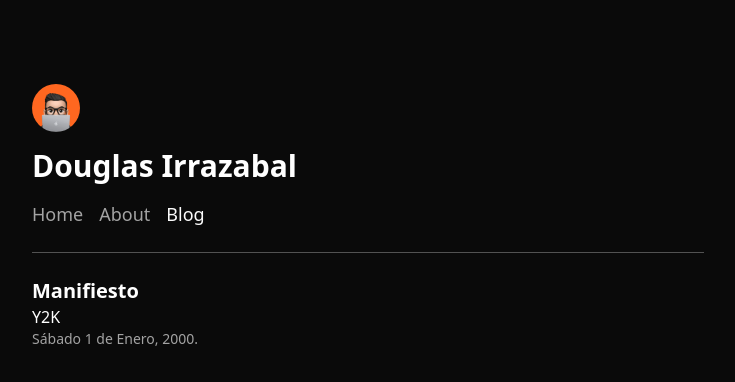
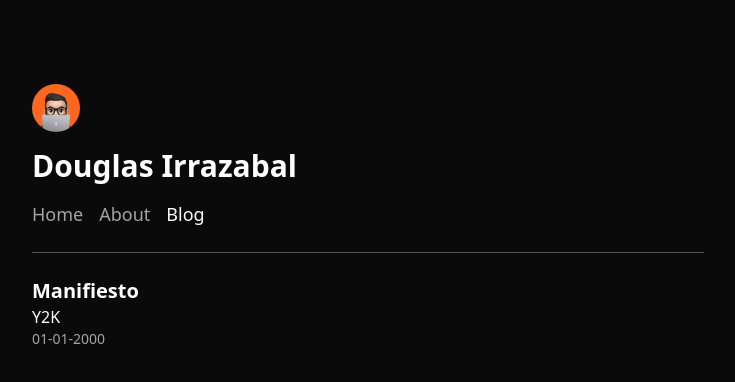
Before and after one commit to DouglasIrrazabal/my-blog, a Next.js app: page /blog in a window 1280 px wide. Shown: the top 382 px of the page, without its empty margins (272-1007 px from the left). Built offline with nearby package versions, Linux system fonts and the light colour scheme.

Commit message:
fix date in content and sort the blogpost

```diff
--- a/app/blog/page.tsx
+++ b/app/blog/page.tsx
@@ -4,15 +4,20 @@ import getPostsMetadata from "@/services/getPostsMetadata";
 
 const ListBlogPosts = () => {
   const postMetadata = getPostsMetadata();
+  const sortedPosts = [...postMetadata].sort(
+    (a, b) => b.publishedAt.getTime() - a.publishedAt.getTime()
+  );
 
-  return postMetadata.map(
+  return sortedPosts.map(
     ({ title, subtitle, publishedAt, slug }: PostMetadata) => (
       <div className="pb-2">
         <Link href={`blog/${slug}`}>
           <h2>{title}</h2>
         </Link>
         <p>{subtitle}</p>
-        <p className="text-sm text-neutral-400">{publishedAt}</p>
+        <p className="text-sm text-neutral-400">
+          {publishedAt.toLocaleDateString("es-CL")}
+        </p>
       </div>
     )
   );
--- a/content/manifiesto.md
+++ b/content/manifiesto.md
@@ -1,7 +1,7 @@
 ---
 title: "Manifiesto"
 subtitle: "Y2K"
-publishedAt: "Sábado 1 de Enero, 2000."
+publishedAt: "2000-01-01T00:00:00"
 ---
 
 **Creo en la libertad individual como un valor fundamental** para el desarrollo de cada persona. Cada uno debe tener la libertad de explorar sus intereses y habilidades para descubrir su verdadero potencial.
--- a/models/PostMetadata.ts
+++ b/models/PostMetadata.ts
@@ -1,6 +1,6 @@
 export interface PostMetadata {
   title: string;
   subtitle: string;
-  publishedAt: string;
+  publishedAt: Date;
   slug: string;
 }
--- a/services/getPostsMetadata.ts
+++ b/services/getPostsMetadata.ts
@@ -18,7 +18,7 @@ const getPostsMetadata = (): PostMetadata[] => {
     return {
       title,
       subtitle,
-      publishedAt,
+      publishedAt: new Date(publishedAt),
       slug: fileName.replace(".md", ""),
     };
   });
```
